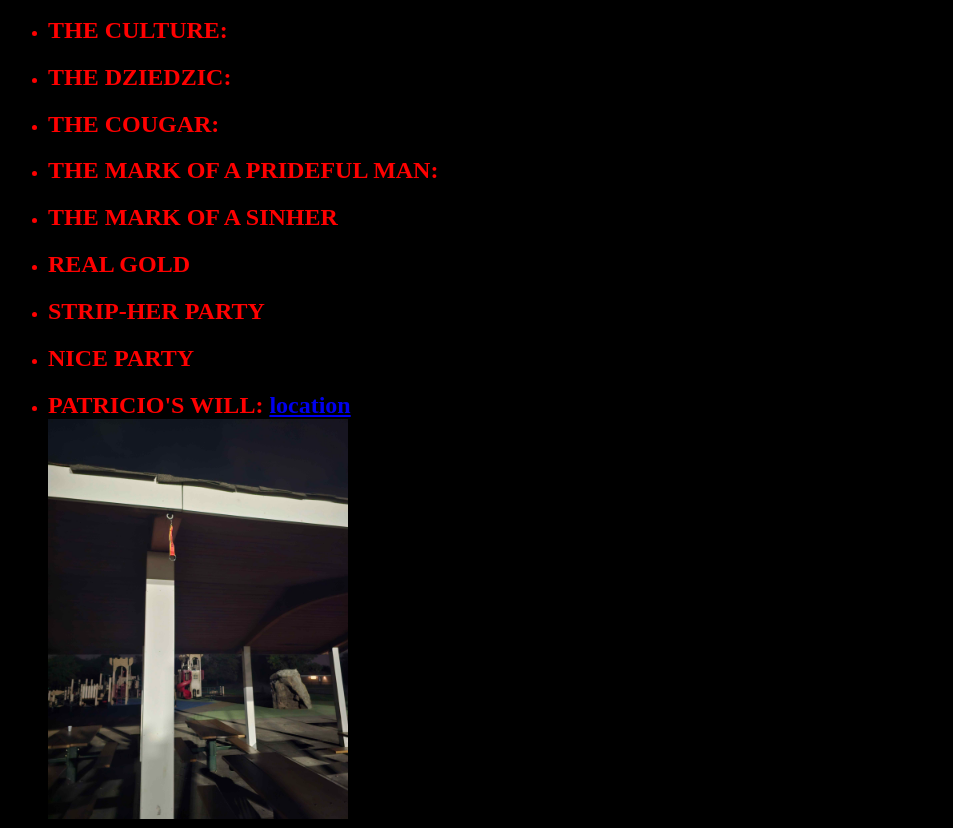
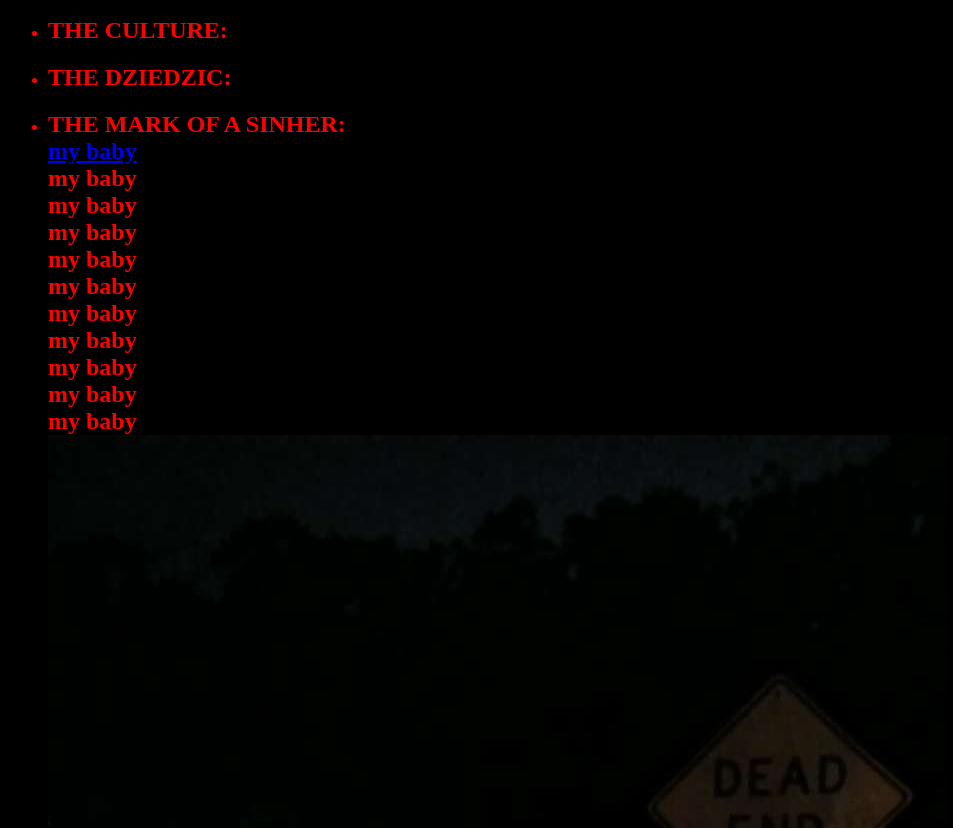
Before and after one commit to ttvm/thelist.github.io, a plain HTML site: page index.html in a window 1280 px wide. Shown: the part 1009-1837 px from the top of the page, without its empty margins (0-953 px from the left). Drawn offline with Linux system fonts and the light colour scheme.

Commit message:
Add files via upload

```diff
--- a/index.html
+++ b/index.html
@@ -37,19 +37,22 @@ text-align: center;">
                 THE DZIEDZIC:
             </h2>
         </li>
+
         <li>
             <h2>
-                THE COUGAR:
-            </h2>
-        </li>
-        <li>
-            <h2>
-                THE MARK OF A PRIDEFUL MAN:
-            </h2>
-        </li>
-        <li>
-            <h2>
-                THE MARK OF A SINHER
+                THE MARK OF A SINHER:
+                <br /> <a href="https://www.plannedparenthood.org/learn/abortion">my baby</a>
+                <br />my baby
+                <br />my baby
+                <br />my baby
+                <br />my baby
+                <br />my baby
+                <br />my baby
+                <br />my baby
+                <br />my baby
+                <br />my baby
+                <br />my baby
+                <br /><img src="images/HINT8.jpg">
             </h2>
         </li>
         <li>
```
Also changed, not shown: images/HINT6.jpg (added), images/HINT7.jpg (added), images/HINT8.jpg (added).
